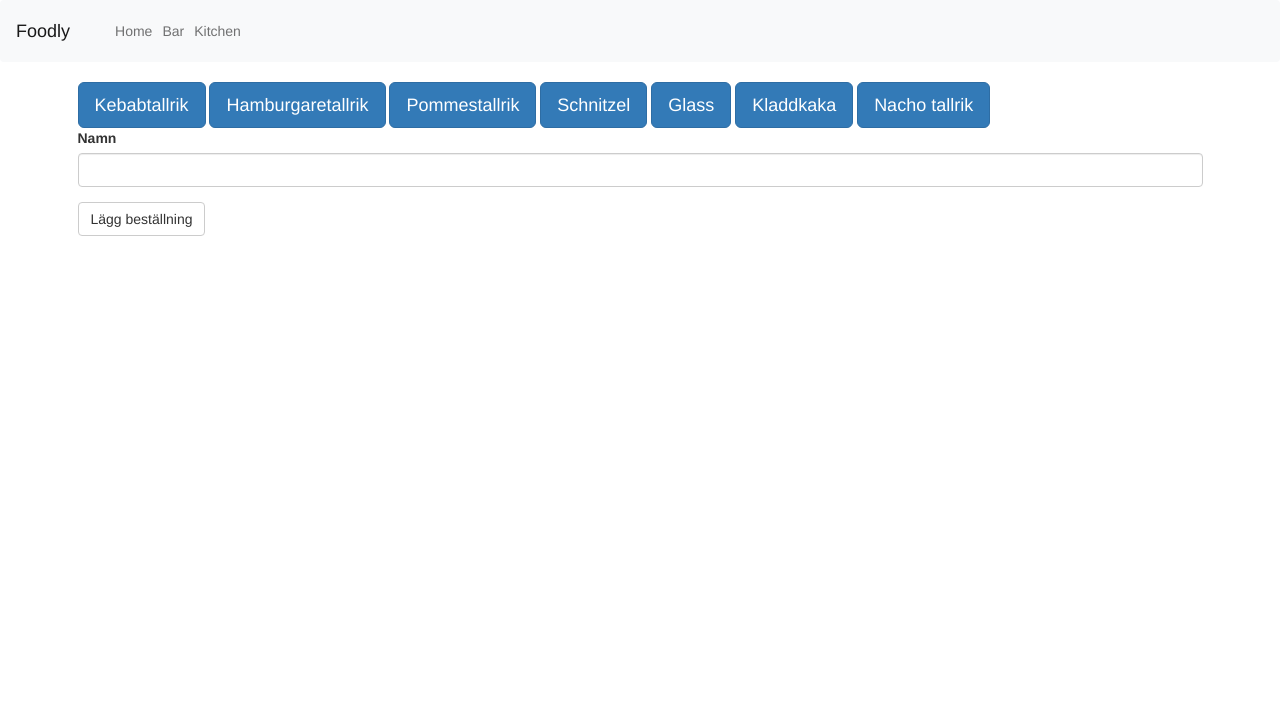
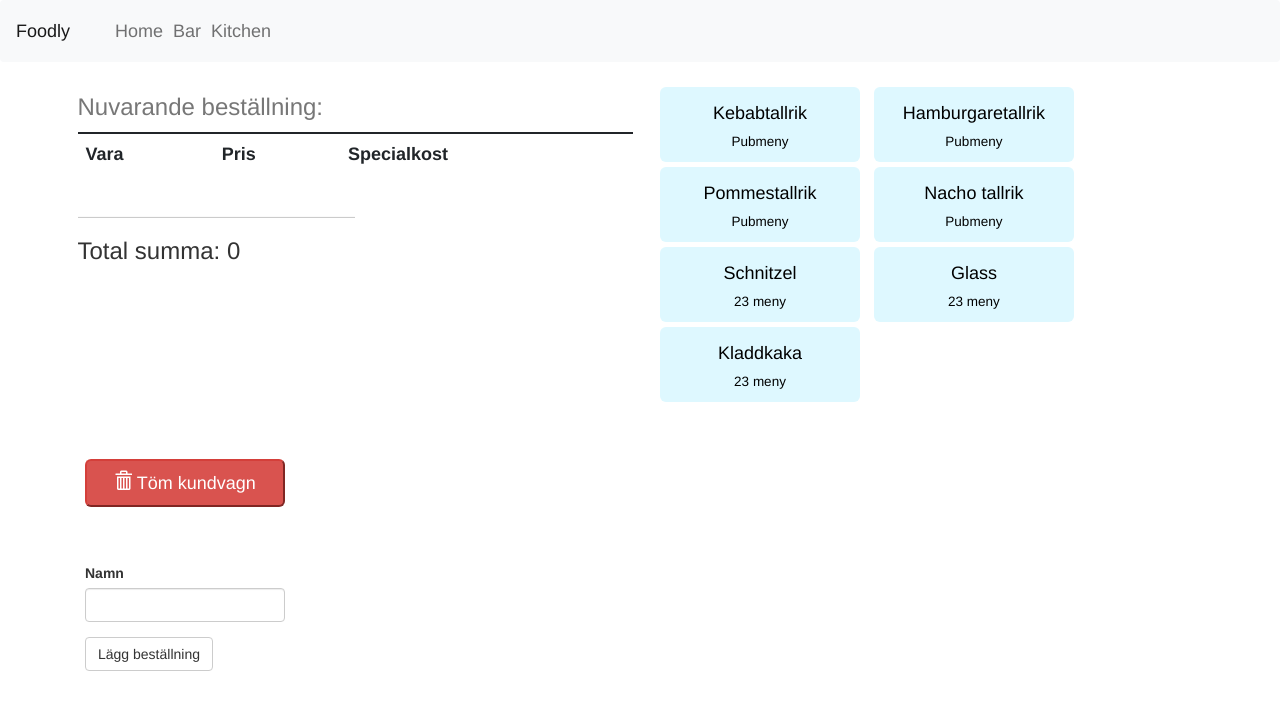
Before and after one commit to OscarBohlin/foodly, a Flask app: page /bar in a window 1280 px wide. Shown: the top 710 px of the page. Run offline with Flask 2, Linux system fonts and the light colour scheme; data comes from the database, SQL or seed files in the repository; data that the repository does not hold is empty; some libraries are stand-ins or nearby versions.

Commit message:
woking on /bar

```diff
--- a/app.py
+++ b/app.py
@@ -9,6 +9,15 @@ app = Flask(__name__)
 app.config["SECRET_KEY"] = str(os.urandom(20).hex())
 Bootstrap(app)
 
+
+def sum_current_items(items: list[tuple]) -> int:
+	sum = 0
+	for item in items:
+		cost = item[3]
+		sum += cost
+
+	return sum
+
 def get_current_items(order_id: int) -> list[tuple]:
 	current_items = []
 
@@ -16,6 +25,18 @@ def get_current_items(order_id: int) -> list[tuple]:
 		current_items = db_manager.get_items_from_order(order_id)
 
 	return current_items
+
+@app.route("/remove_order")
+def remove_order():
+	order_id = request.cookies.get("order_id")
+	href = redirect(url_for("bar"))
+	resp = make_response(href)
+
+	if order_id is not None:
+		db_manager.remove_order(order_id)
+		resp.delete_cookie("order_id")
+
+	return resp
 
 
 @app.route("/add_to_cart/<int:product_id>", methods=["GET"])
@@ -41,8 +62,11 @@ def bar():
 	products = db_manager.get_all_products()
 	order_id = request.cookies.get('order_id')
 	current_items = get_current_items(order_id)
+	item_sum = sum_current_items(current_items)
 
-	template = render_template('bar.html', form = form, products = products, current_items = current_items)
+	template = render_template('bar.html', 	form = form, products = products,
+											current_items = current_items,
+											item_sum = item_sum)
 	resp = make_response(template)
 
 	if order_id is None:
--- a/db_manager.py
+++ b/db_manager.py
@@ -13,22 +13,33 @@ def create_tables():
 						handled_by TEXT DEFAULT NULL,
 						status INTEGER DEFAULT 0)  """)
 
-	connection.execute("""CREATE TABLE IF NOT EXISTS products(
+	connection.execute("""CREATE TABLE IF NOT EXISTS products (
 						product_id INTEGER PRIMARY KEY,
 						name TEXT UNIQUE NOT NULL,
 						cost REAL NOT NULL,
 						category TEXT)  """)
 
-	connection.execute("""CREATE TABLE IF NOT EXISTS items(
+	connection.execute("""CREATE TABLE IF NOT EXISTS items (
 						item_id INTEGER PRIMARY KEY,
 						product_id INTEGER NOT NULL,
 						order_id INTEGER NOT NULL,
 						diet TEXT,
 						FOREIGN KEY(product_id) REFERENCES products(product_id),
 						FOREIGN KEY(order_id) REFERENCES orders(order_id))  """)
+
+	connection.execute("""CREATE TRIGGER IF NOT EXISTS auto_delete_items
+							BEFORE DELETE ON orders
+						BEGIN
+							DELETE FROM items WHERE order_id = OLD.order_id;
+						END""")
 	connection.close()
 
+def remove_order(order_id: int):
+	connection = get_connection()
 
+	connection.execute("DELETE FROM orders WHERE order_id = ?", (order_id,))
+	connection.commit()
+	connection.close()
 
 def get_connection():
 	return sqlite3.connect(DATABASE_NAME)
@@ -36,7 +47,7 @@ def get_connection():
 
 def get_all_products():
 	connection = get_connection()
-	products = connection.execute("SELECT * FROM products").fetchall()
+	products = connection.execute("SELECT * FROM products ORDER BY category DESC").fetchall()
 	connection.close()
 	return products
 
@@ -82,7 +93,7 @@ def create_order() -> int:
 def get_items_from_order(order_id: int) -> list[tuple]:
 	connection = get_connection()
 	items = connection.execute(
-		"""SELECT i.item_id, p.product_id, p.name, p.cost, p.category
+		"""SELECT i.item_id, p.product_id, p.name, p.cost, p.category, i.diet
 			FROM items AS i
 			INNER JOIN products AS p ON i.product_id = p.product_id
 			WHERE i.order_id = ?""", (order_id,)).fetchall()
--- a/static/main.css
+++ b/static/main.css
@@ -8,7 +8,9 @@ body {
     color: #444444;
   }
 
-  .bg-steel {
+
+
+  /* .bg-steel {
     background-color: #5f788a;
   }
 
@@ -77,15 +79,15 @@ body {
 
   .account-heading {
     font-size: 2.5rem;
-  }
+  } */
 
 
 /* FIX LAYOUT */
   .cart {
-    padding-top: 50px;
+    /* padding-top: 50px;
     padding-right: 30px;
     padding-bottom: 50px;
-    padding-left: 8px;
+    padding-left: 8px; */
   }
 
   .item {
@@ -99,12 +101,57 @@ body {
 	width: fit-content;
   }
 
-  .item:hover {
-	outline-width: 5px;
-	outline-color: #73b3eb;
-  }
 
-  .item-link {
-	color:#333333;
-	text-decoration: none;
-  }
+	tr {
+		outline-color: black;
+	}
+
+	tr:hover, .item-button:hover {
+		background-color: rgb(222, 248, 255); }
+
+
+	caption {
+		font-size: x-large;
+	}
+
+	td, th, a {
+		font-size: large;
+	}
+	.table-responsive {
+		width: 100%;
+	}
+
+	.item-button {
+		margin: 5px;
+		/* min-width: fit-content; */
+		width: 200px;
+		height: 75px;
+		background-color: rgb(222, 248, 255);
+		color: black;
+	}
+
+	/* .item-button:hover {
+		outline-width: 5px;
+		outline-color: rgb(222, 248, 255);
+	} */
+
+    table.borderless td,table.borderless th{
+     border: none !important;
+	}
+
+	.products { margin-bottom: 5%;	}
+
+	.form, .trash-button{
+		width: 200px;
+		margin-bottom:5%;
+	}
+
+	@media (max-width : 400px) {
+		.container {
+			width: 95%;
+		}
+		.item-button {
+			width: 100%;
+		}
+
+	}
--- a/templates/bar.html
+++ b/templates/bar.html
@@ -1,5 +1,6 @@
 {% extends 'bootstrap/base.html' %}
 {% import "bootstrap/wtf.html" as wtf %}
+
 {% include 'layout.html' %}
 
 
@@ -7,29 +8,60 @@
 
 <div class="container">
 	<div class="row">
-		<div class="">
 
 			<!-- Button and textform -->
-			{% for product in products %}
-				<button type="button" onclick="window.location.href='/add_to_cart/{{ product[0] }}';" class="btn btn-primary btn-lg">{{ product[1] }}</button>
-			{% endfor%}
 
-			{{ wtf.quick_form(form) }}
 
-			<div class="cart">
-				{% for item in current_items %}
-					<a href="/item/{{item[0]}}" class="item-link">
-						<div class="row item">
-							{{ item[2] }}
-						</div>
-					</a>
-				{% endfor %}
+			<div class="cart col">
+				<div class="table-responsive">
+				<table class="table table-sm borderless caption-top">
+				<caption>Nuvarande beställning:</caption>
+					<thead>
+						<tr>
+							<th scope="col">Vara</th>
+							<th scope="col">Pris</th>
+							<th scope="col">Specialkost</th>
+						</tr>
+					</thead>
+					<tbody>
+						{% for item in current_items %}
+						<tr onclick="window.location='/item/{{item[0]}}';">
+							<td>{{ item[2] }}</td>
+							<td>{{ item[3] }}</td>
+
+							{% if item[5] != None %}
+							<td>{{ item[5] }}</td>
+							{% else %}
+							<td></td>
+							{% endif %}
+						</tr>
+						{% endfor %}
+					</tbody>
+				</table>
+				</div>
+				<hr style="width: 50%;">
+				<h3>Total summa: {{ item_sum }}</h3>
 			</div>
 
 
+			<div class="col-sm-6 products">
+			{% for product in products %}
+				<button type="button" onclick="window.location.href='/add_to_cart/{{ product[0] }}';" class="btn btn-light btn-lg item-button">{{ product[1] }} <br><sub>{{ product[3] }}</sub></button>
+			{% endfor%}
+			</div>
 
-		</div>
 	</div>
+			<div class="">
+			<button type="button" class="btn-lg btn-danger trash-button" onclick="window.location.href='/remove_order';">
+				<span class="glyphicon glyphicon-trash"></span>  Töm kundvagn
+			</button>
+			</div>
+
+
+			<div class="form">
+			{{ wtf.quick_form(form) }}
+			</div>
+	<div style="margin-bottom: 100px;"></div>
 </div>
 
 
```
